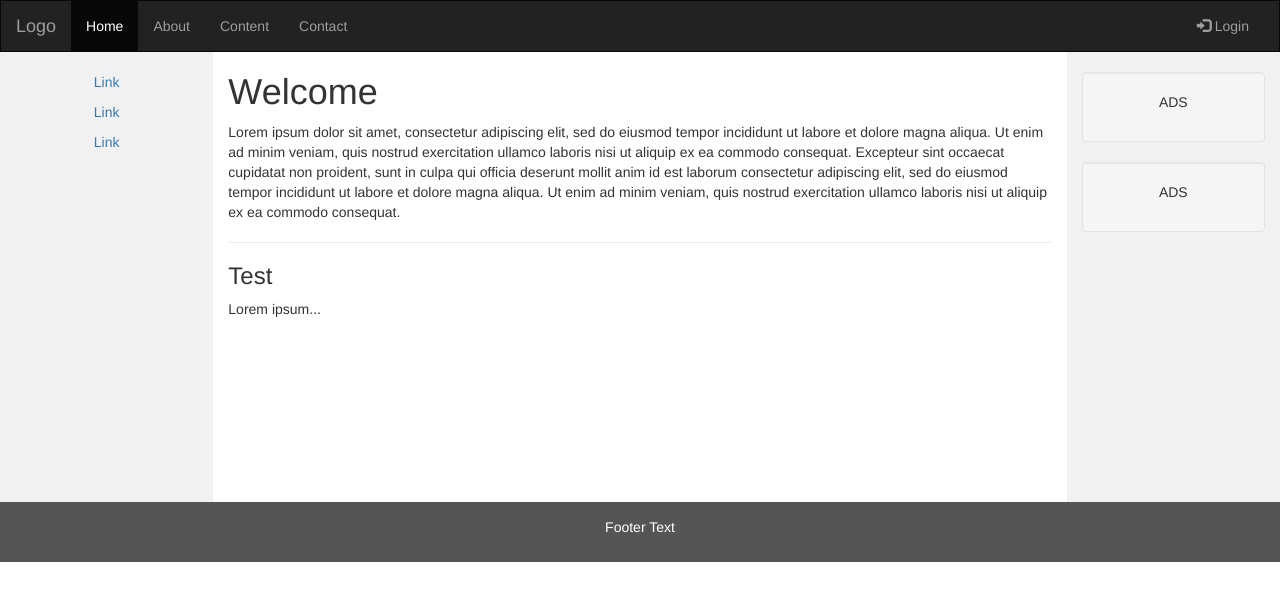
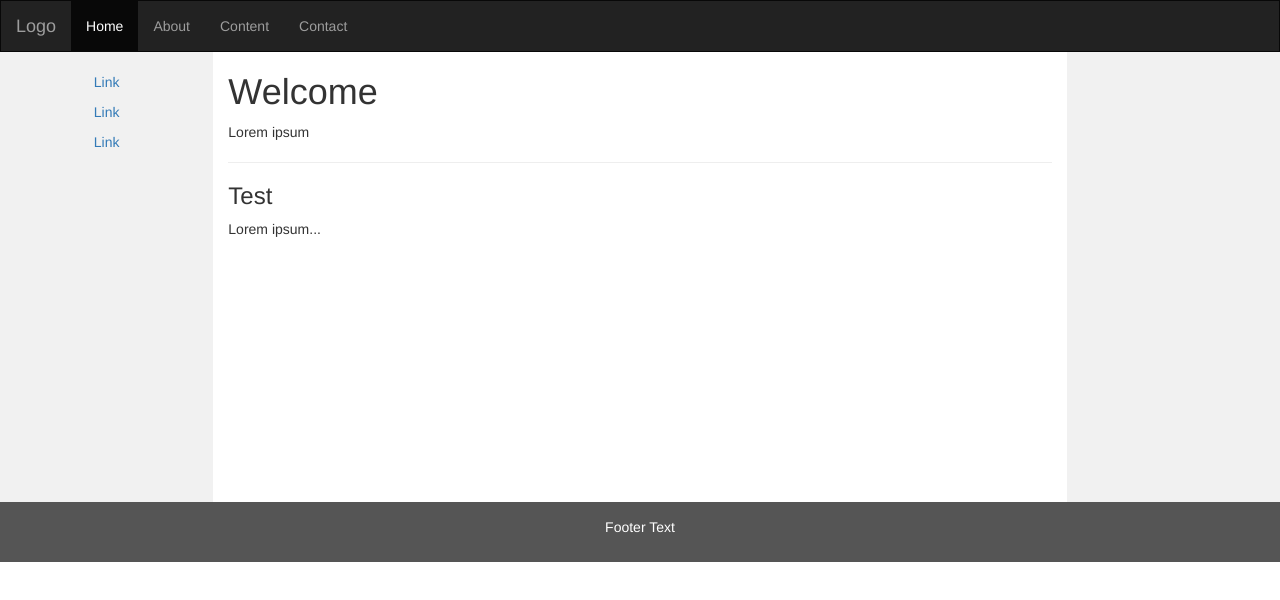
Before and after one commit to jpruee/badness-ng2-site, an Angular app: page / in a window 1280 px wide. Shown: the top 600 px of the page. Built offline with nearby package versions, Linux system fonts and the light colour scheme.

Commit message:
created navbar component
moving navbar stuff to navbar.component

```diff
--- a/src/app/app.component.html
+++ b/src/app/app.component.html
@@ -1,3 +1,4 @@
 <div>
+  <navbar></navbar>
   <landing-page></landing-page>
 </div>
--- a/src/app/app.module.ts
+++ b/src/app/app.module.ts
@@ -3,11 +3,13 @@ import { NgModule } from '@angular/core';
 
 import { AppComponent } from './app.component';
 import { LandingPageComponent } from './landing-page/landing-page.component';
+import { NavbarComponent } from './navbar/navbar.component';
 
 @NgModule({
   declarations: [
     AppComponent,
-    LandingPageComponent
+    LandingPageComponent,
+    NavbarComponent
   ],
   imports: [
     BrowserModule
--- a/src/app/landing-page/landing-page.component.css
+++ b/src/app/landing-page/landing-page.component.css
@@ -1,9 +1,3 @@
- /* Remove the navbar's default margin-bottom and rounded borders */
-    .navbar {
-      margin-bottom: 0;
-      border-radius: 0;
-    }
-
     /* Set height of the grid so .sidenav can be 100% (adjust as needed) */
     .row.content {height: 450px}
 
--- a/src/app/landing-page/landing-page.component.html
+++ b/src/app/landing-page/landing-page.component.html
@@ -1,26 +1,3 @@
-<nav class="navbar navbar-inverse">
-  <div class="container-fluid">
-    <div class="navbar-header">
-      <button type="button" class="navbar-toggle" data-toggle="collapse" data-target="#myNavbar">
-        <span class="icon-bar"></span>
-        <span class="icon-bar"></span>
-        <span class="icon-bar"></span>
-      </button>
-      <a class="navbar-brand" href="#">Logo</a>
-    </div>
-    <div class="collapse navbar-collapse" id="myNavbar">
-      <ul class="nav navbar-nav">
-        <li class="active"><a href="#">Home</a></li>
-        <li><a href="#">About</a></li>
-        <li><a href="#">Content</a></li>
-        <li><a href="#">Contact</a></li>
-      </ul>
-      <ul class="nav navbar-nav navbar-right">
-        <li><a href="#"><span class="glyphicon glyphicon-log-in"></span> Login</a></li>
-      </ul>
-    </div>
-  </div>
-</nav>
 
 <div class="container-fluid text-center">
   <div class="row content">
@@ -29,27 +6,15 @@
       <p><a href="#">Link</a></p>
       <p><a href="#">Link</a></p>
     </div>
+
     <div class="col-sm-8 text-left">
       <h1>Welcome</h1>
-      <p>Lorem ipsum dolor sit amet, consectetur adipiscing elit,
-        sed do eiusmod tempor incididunt ut labore et dolore magna aliqua.
-        Ut enim ad minim veniam, quis nostrud exercitation ullamco laboris nisi ut aliquip ex ea commodo consequat.
-        Excepteur sint occaecat cupidatat non proident, sunt in culpa qui officia deserunt mollit anim id est laborum consectetur adipiscing elit,
-        sed do eiusmod tempor incididunt ut labore et dolore magna aliqua. Ut enim ad minim veniam,
-        quis nostrud exercitation ullamco laboris nisi ut aliquip ex ea commodo consequat.
-      </p>
+      <p>Lorem ipsum</p>
       <hr>
       <h3>Test</h3>
       <p>Lorem ipsum...</p>
     </div>
-    <div class="col-sm-2 sidenav">
-      <div class="well">
-        <p>ADS</p>
-      </div>
-      <div class="well">
-        <p>ADS</p>
-      </div>
-    </div>
+    <div class="col-sm-2 sidenav"></div>
   </div>
 </div>
 
--- /dev/null
+++ b/src/app/navbar/navbar.component.css
@@ -0,0 +1,5 @@
+ /* Remove the navbar's default margin-bottom and rounded borders */
+    .navbar {
+      margin-bottom: 0;
+      border-radius: 0;
+    }
--- /dev/null
+++ b/src/app/navbar/navbar.component.html
@@ -0,0 +1,20 @@
+<nav class="navbar navbar-inverse">
+  <div class="container-fluid">
+    <div class="navbar-header">
+      <button type="button" class="navbar-toggle" data-toggle="collapse" data-target="#myNavbar">
+        <span class="icon-bar"></span>
+        <span class="icon-bar"></span>
+        <span class="icon-bar"></span>
+      </button>
+      <a class="navbar-brand" href="#">Logo</a>
+    </div>
+    <div class="collapse navbar-collapse" id="myNavbar">
+      <ul class="nav navbar-nav">
+        <li class="active"><a href="#">Home</a></li>
+        <li><a href="#">About</a></li>
+        <li><a href="#">Content</a></li>
+        <li><a href="#">Contact</a></li>
+      </ul>
+    </div>
+  </div>
+</nav>
--- /dev/null
+++ b/src/app/navbar/navbar.component.ts
@@ -0,0 +1,15 @@
+import { Component, OnInit } from '@angular/core';
+
+@Component({
+  selector: 'navbar',
+  templateUrl: './navbar.component.html',
+  styleUrls: ['./navbar.component.css']
+})
+export class NavbarComponent implements OnInit {
+
+  constructor() { }
+
+  ngOnInit() {
+  }
+
+}
```
Also changed, not shown: 1 other file (tests, documents, lock files or other folders).
